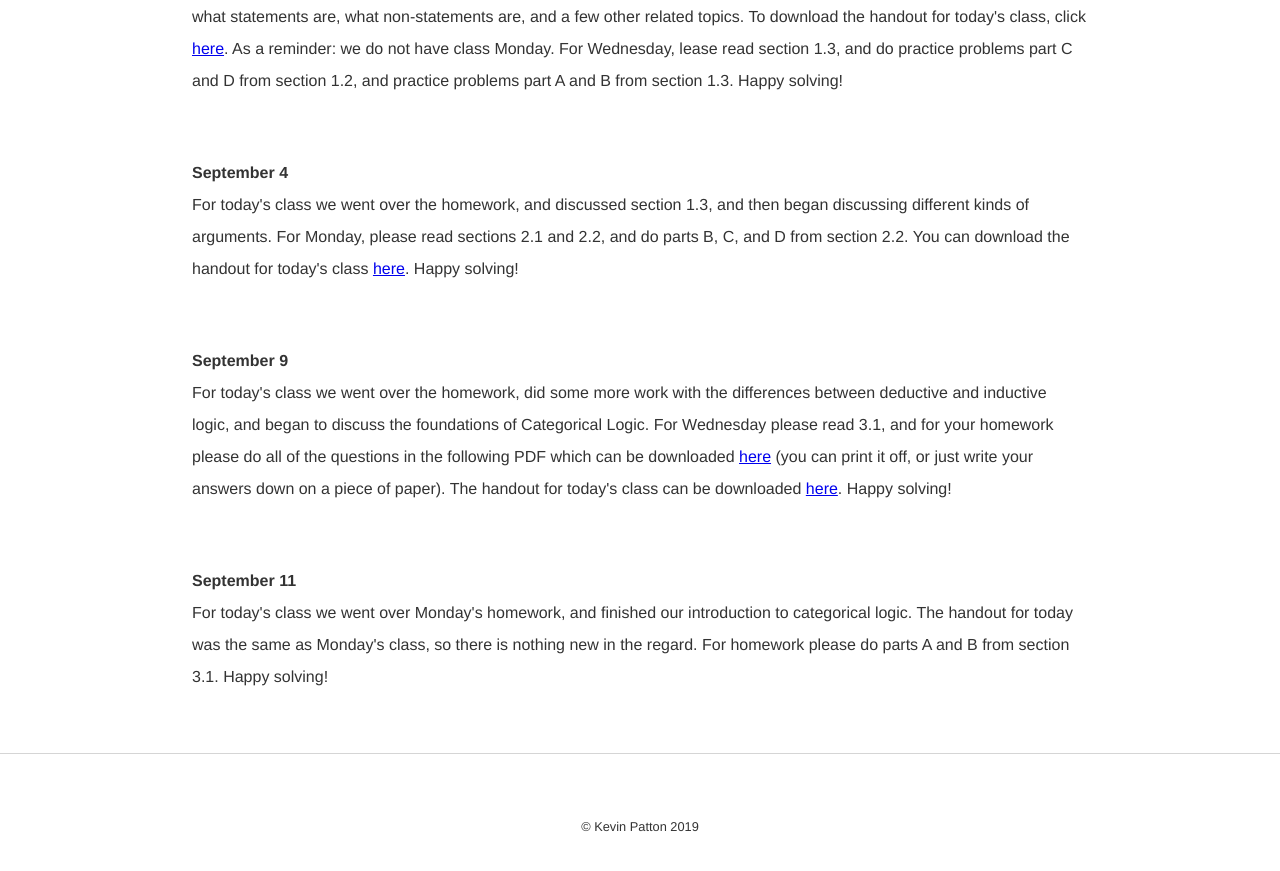
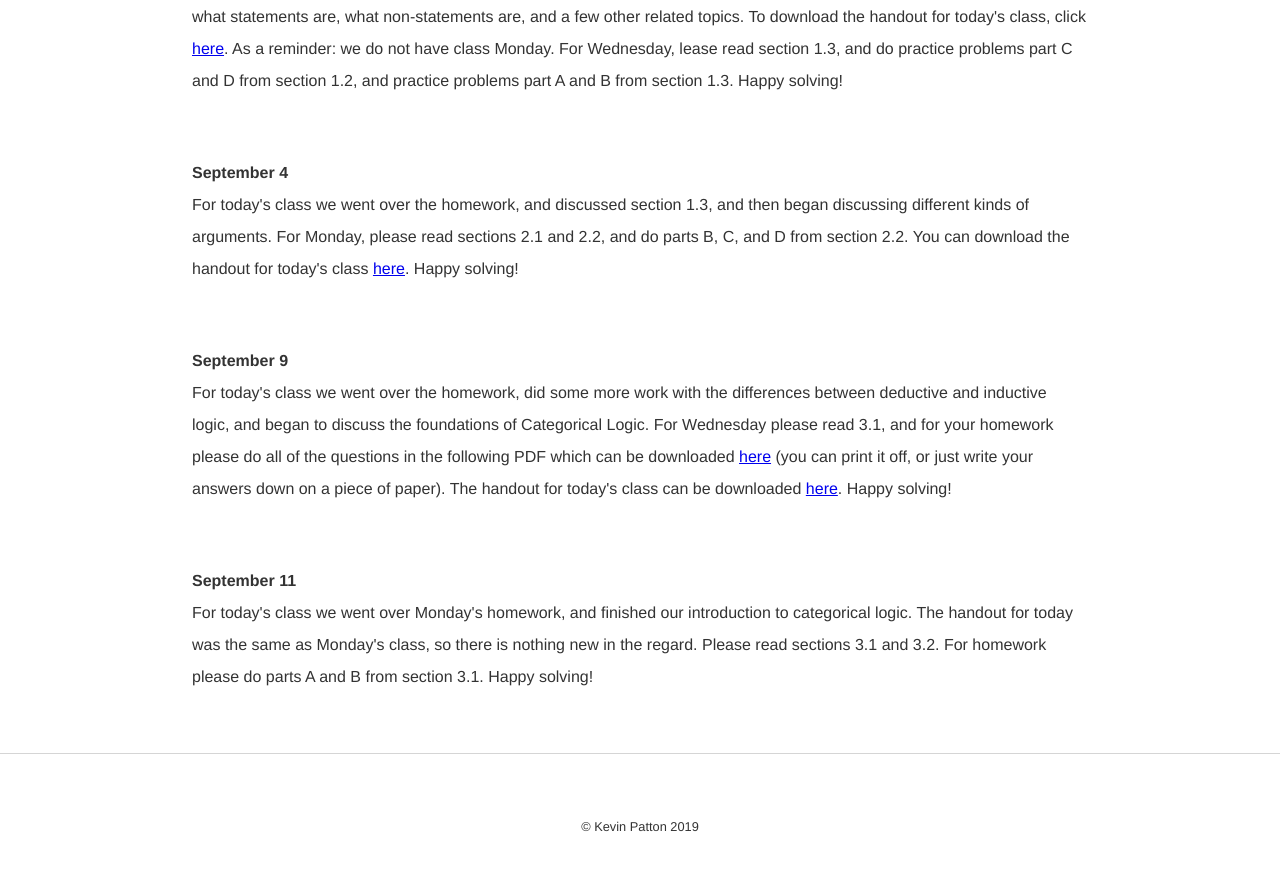
Before and after one commit to kevinjpatton/kevinjpatton.github.io, a Jekyll site: the page built from teaching/phil_1210/index.html, in a window 1280 px wide and 900 px high, scrolled down 948 px. Shown: the top 871 px of the window. Built offline with Jekyll 4.4.1, drawn with Linux system fonts in a browser that asks for light colours; Markdown is read by kramdown in place of the engine named in the settings.

Commit message:
Update index.html

```diff
--- a/teaching/phil_1210/index.html
+++ b/teaching/phil_1210/index.html
@@ -19,4 +19,4 @@
 <p><b>September 9</b><br>
 For today's class we went over the homework, did some more work with the differences between deductive and inductive logic, and began to discuss the foundations of Categorical Logic.  For Wednesday please read 3.1, and for your homework please do all of the questions in the following PDF which can be downloaded <a href="/teaching/phil_1210/2.2 Practice.pdf" target="_blank">here</a> (you can print it off, or just write your answers down on a piece of paper).  The handout for today's class can be downloaded <a href="/teaching/phil_1210/Day 4 - Section 4.1.pdf" target="_blank">here</a>. 	Happy solving!</p>
 <p><b>September 11</b><br>
-For today's class we went over Monday's homework, and finished our introduction to categorical logic.  The handout for today was the same as Monday's class, so there is nothing new in the regard.  For homework please do parts A and B from section 3.1.  Happy solving!</p>
+For today's class we went over Monday's homework, and finished our introduction to categorical logic.  The handout for today was the same as Monday's class, so there is nothing new in the regard.  Please read sections 3.1 and 3.2.  For homework please do parts A and B from section 3.1.  Happy solving!</p>
```
